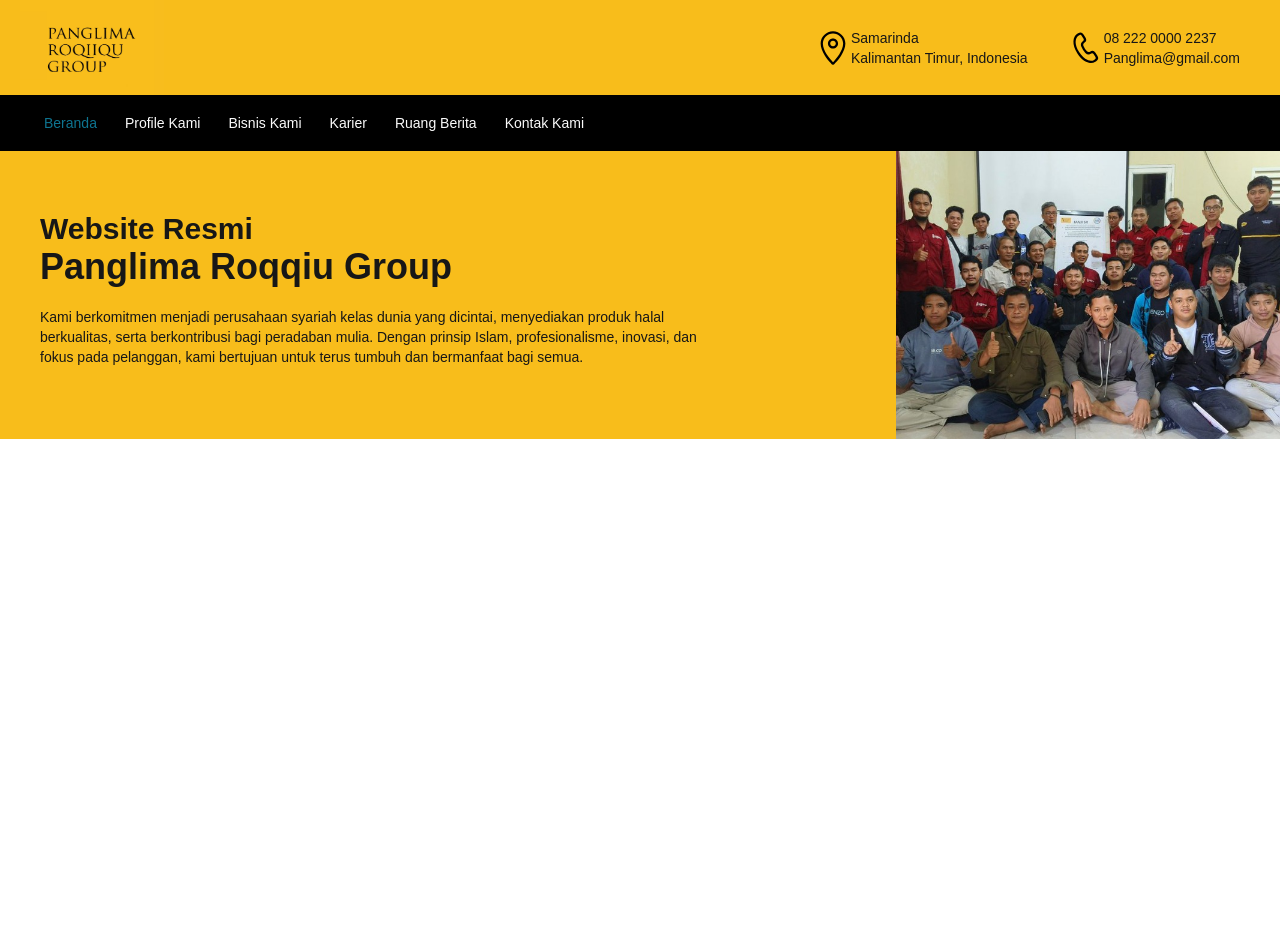
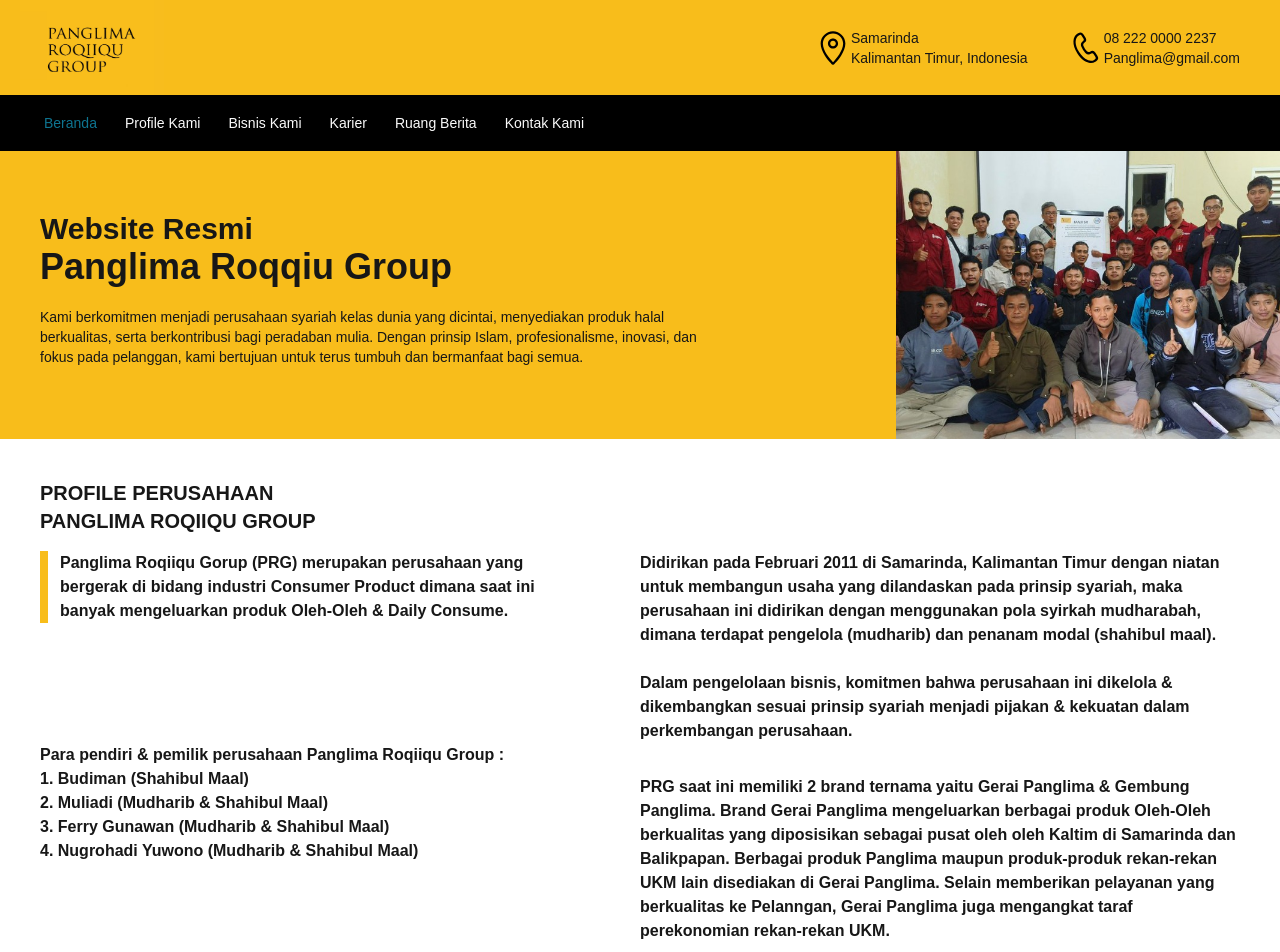
Before and after one commit to Syafar44/panglima-roqiiqu-group, a Next.js app: page / in a window 1280 px wide. Shown: the top 952 px of the page. Before the commit the page ends 800 px from the top, so only its background shows below. Built offline with nearby package versions, Linux system fonts and the light colour scheme.

Commit message:
menambahkan profile perusahaan

```diff
--- a/app/components/header/header.js
+++ b/app/components/header/header.js
@@ -13,8 +13,8 @@
             xmlns="http://www.w3.org/2000/svg"
             fillRule="evenodd"
             strokeLinejoin="round"
-            stroke-miterlimit="2"
-            clip-rule="evenodd"
+            strokeMiterlimit="2"
+            clipRule="evenodd"
             viewBox="0 0 64 64"
             id="maps"
           >
--- /dev/null
+++ b/app/components/main/profile.js
@@ -0,0 +1,45 @@
+const Profile = () => {
+  return (
+    <>
+      <div className="p-10 text-xl font-bold">
+        <h1>PROFILE PERUSAHAAN</h1>
+        <h1>PANGLIMA ROQIIQU GROUP</h1>
+        <div className="font-semibold text-base grid grid-cols-2 mt-4">
+          <div>
+            <p className="border-l-8 pl-3 border-primary w-[90%]">
+              Panglima Roqiiqu Gorup (PRG) merupakan perusahaan yang bergerak di
+              bidang industri Consumer Product dimana saat ini banyak
+              mengeluarkan produk Oleh-Oleh & Daily Consume.
+            </p>
+          </div>
+          <p>
+            Didirikan pada Februari 2011 di Samarinda, Kalimantan Timur dengan
+            niatan untuk membangun usaha yang dilandaskan pada prinsip syariah,
+            maka perusahaan ini didirikan dengan menggunakan pola syirkah
+            mudharabah, dimana terdapat pengelola (mudharib) dan penanam modal
+            (shahibul maal). <br/><br/> Dalam pengelolaan bisnis, komitmen bahwa perusahaan
+            ini dikelola & dikembangkan sesuai prinsip syariah menjadi pijakan &
+            kekuatan dalam perkembangan perusahaan.
+          </p>
+          <p className="w-[90%]">
+            Para pendiri & pemilik perusahaan Panglima Roqiiqu Group :<br/> 1.
+            Budiman (Shahibul Maal)<br/> 2. Muliadi (Mudharib & Shahibul Maal)<br/> 3.
+            Ferry Gunawan (Mudharib & Shahibul Maal)<br/> 4. Nugrohadi Yuwono
+            (Mudharib & Shahibul Maal)
+          </p>
+          <p className="mt-8">
+            PRG saat ini memiliki 2 brand ternama yaitu Gerai Panglima & Gembung
+            Panglima. Brand Gerai Panglima mengeluarkan berbagai produk
+            Oleh-Oleh berkualitas yang diposisikan sebagai pusat oleh oleh
+            Kaltim di Samarinda dan Balikpapan. Berbagai produk Panglima maupun
+            produk-produk rekan-rekan UKM lain disediakan di Gerai Panglima.
+            Selain memberikan pelayanan yang berkualitas ke Pelanngan, Gerai
+            Panglima juga mengangkat taraf perekonomian rekan-rekan UKM.
+          </p>
+        </div>
+      </div>
+    </>
+  );
+};
+
+export default Profile;
--- a/app/page.js
+++ b/app/page.js
@@ -1,6 +1,7 @@
 import Header from "./components/header/header";
 import NavbarPrg from "./components/header/navbar";
 import Hero from "./components/main/hero";
+import Profile from "./components/main/profile";
 
 const Beranda = () => {
   return (
@@ -11,6 +12,7 @@
       </header>
       <main>
         <Hero />
+        <Profile />
       </main>
     </>
   );
```
